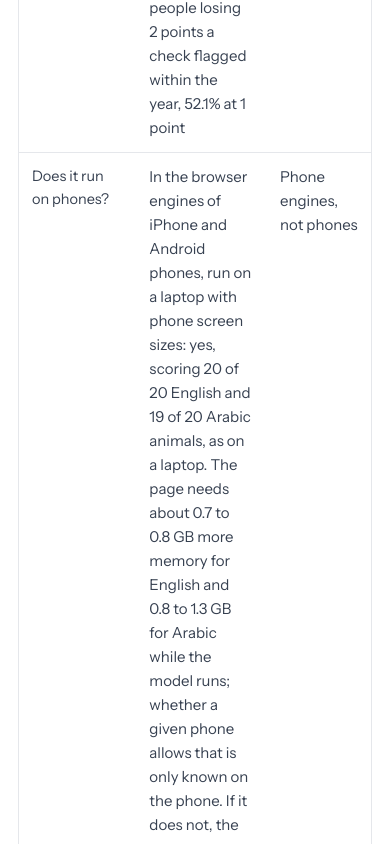
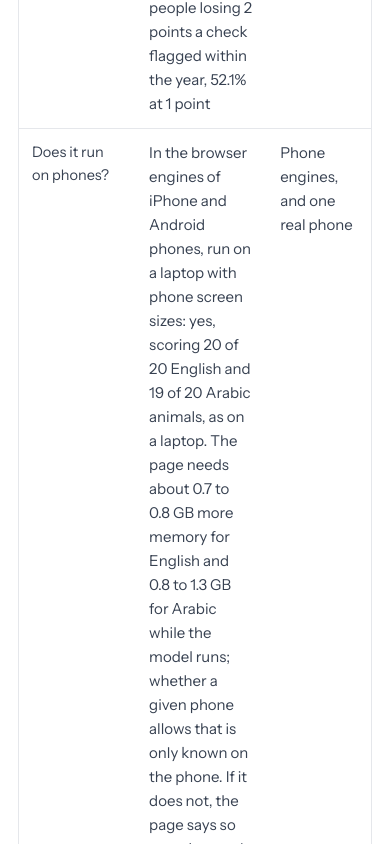
Before and after one commit to kinnuworks/spoken-memory-check, a React (Vite) app: page /#/benchmark in a window 390 px wide. Shown: the part 1060-1904 px from the top of the page. Built offline with nearby package versions, Linux system fonts and the light colour scheme; a web font is replaced by a local one.

Commit message:
Phone row: tried on one real phone, both languages scored

```diff
--- a/src/pages/Benchmark.tsx
+++ b/src/pages/Benchmark.tsx
@@ -43,7 +43,7 @@ export default function Benchmark() {
           <tr><th scope="row">Does it hear older Gulf speakers worse?</th><td>No sign of it: word error {Math.round(sada.results.jaisAsr['Older, Gulf (Khaliji)'].wer * 100)}% for older against {Math.round(sada.results.jaisAsr['Adult, Gulf (Khaliji)'].wer * 100)}% for adult Gulf speakers (Jais-ASR); the on-device model also did no worse</td><td>Real recordings, public TV speech</td></tr>
           <tr><th scope="row">Is one cutoff fair?</th><td>No: it flags 48% of healthy adults with under 9 years of school against 16% of graduates</td><td>Real survey, US</td></tr>
           <tr><th scope="row">Does the flag avoid false alarms?</th><td>{pct(data.rows.find((r) => r.world === 'As assumed' && r.rule === 'ours')!.falseAlarmYear)} a year in stable people; {pct(det(now, '2'))} of people losing 2 points a check flagged within the year, {pct(det(now, '1'))} at 1 point</td><td>Simulated</td></tr>
-          <tr><th scope="row">Does it run on phones?</th><td>In the browser engines of iPhone and Android phones, run on a laptop with phone screen sizes: {phone.rows.every((r) => r.ran) ? 'yes' : 'not in every case'}, scoring {phoneRows('en')[0].animals} of 20 English and {phoneRows('ar')[0].animals} of 20 Arabic animals, as on a laptop. The page needs about {phoneRange('en')} more memory for English and {phoneRange('ar')} for Arabic while the model runs; whether a given phone allows that is only known on the phone. If it does not, the page says so next time and offers the browser's speech service or typing. Not yet tried on a real phone</td><td>Phone engines, not phones</td></tr>
+          <tr><th scope="row">Does it run on phones?</th><td>In the browser engines of iPhone and Android phones, run on a laptop with phone screen sizes: {phone.rows.every((r) => r.ran) ? 'yes' : 'not in every case'}, scoring {phoneRows('en')[0].animals} of 20 English and {phoneRows('ar')[0].animals} of 20 Arabic animals, as on a laptop. The page needs about {phoneRange('en')} more memory for English and {phoneRange('ar')} for Arabic while the model runs; whether a given phone allows that is only known on the phone. If it does not, the page says so next time and offers the browser's speech service or typing. Tried once on one real phone, the team's own (19 Nov): the English and Arabic recorded checks both scored on the device. Its model and browser were not written down</td><td>Phone engines, and one real phone</td></tr>
           <tr><th scope="row">Does it work through a microphone?</th><td>{mic.rows.filter((r) => r.lang !== 'silence').every((r) => r.ok) ? 'Yes' : 'Not in every case'}, with a computer voice fed in as the browser's microphone: "Try it with your voice" passed the sound check and credited {mic.rows.filter((r) => r.lang !== 'silence').map((r) => (r.detail.match(/(\d+) animals? credited/) ?? [])[1] ?? '?').join(' (English) and ')} (Arabic) animals in 20 seconds, each one the voice said. With silence as the microphone the sound check failed and nothing was scored. Not yet tried with a person</td><td>Our own test, computer voice</td></tr>
           <tr><th scope="row">Is the code tested?</th><td>{coverage.engine.linesCovered} of {coverage.engine.linesTotal} lines run by the tests; {Math.round(mutation.score * 100)}% of {mutation.mutants} deliberate bugs caught; live site {live.passed} of {live.total} end to end</td><td>Code</td></tr>
           <tr><th scope="row">Does it work in patients?</th><td>Not measured. No patients, no older Emirati volunteers and no retest yet</td><td>Pending</td></tr>
```
Also changed, not shown: 2 other files (tests, documents, lock files or other folders).
